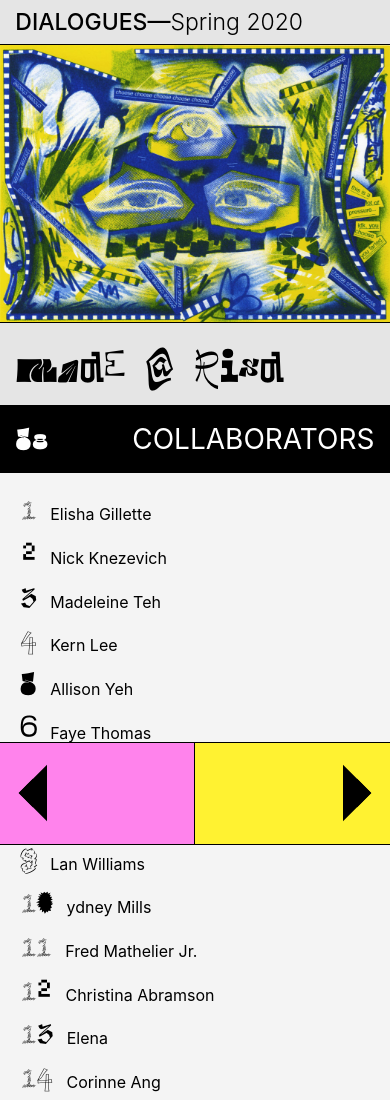
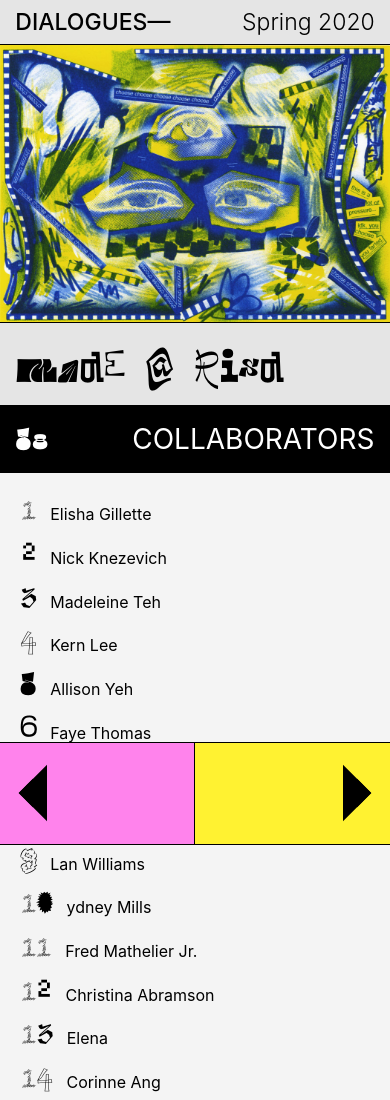
Before and after one commit to youngua/Comic-Collab, a plain HTML site: page index.html in a window 390 px wide. Shown: the top 1100 px of the page. Drawn offline with nearby package versions, Linux system fonts and the light colour scheme.

Commit message:
update header portrait mode

```diff
--- a/script.js
+++ b/script.js
@@ -69,7 +69,7 @@ $(window).scroll(function () {
             });
 
             $('#spring-right').css({
-                'margin-right': '2%',
+                'margin-right': '-7%',
             });
 
         }
@@ -78,6 +78,10 @@ $(window).scroll(function () {
         $('header').css({
             'position': 'static',
             'width': 'auto',
+        });
+
+        $('#spring-right').css({
+            'margin-right': '2.2%',
         });
 
     }
@@ -92,9 +96,6 @@ $(window).scroll(function () {
                 'position': 'fixed',
                 'width': '100vw',
                 'padding-right': '10vw',
-            });
-
-            $('#spring-right').css({
             });
         }
 
--- a/style.css
+++ b/style.css
@@ -684,7 +684,9 @@ ol li::before {
     /* ----- Header ----- */
     header {
         padding: 2% 4%;
-        display: flow-root;
+        box-sizing: border-box;
+        display: flex;
+        justify-content: space-between;
     }
 
     /* ----- Buttons ----- */
```
